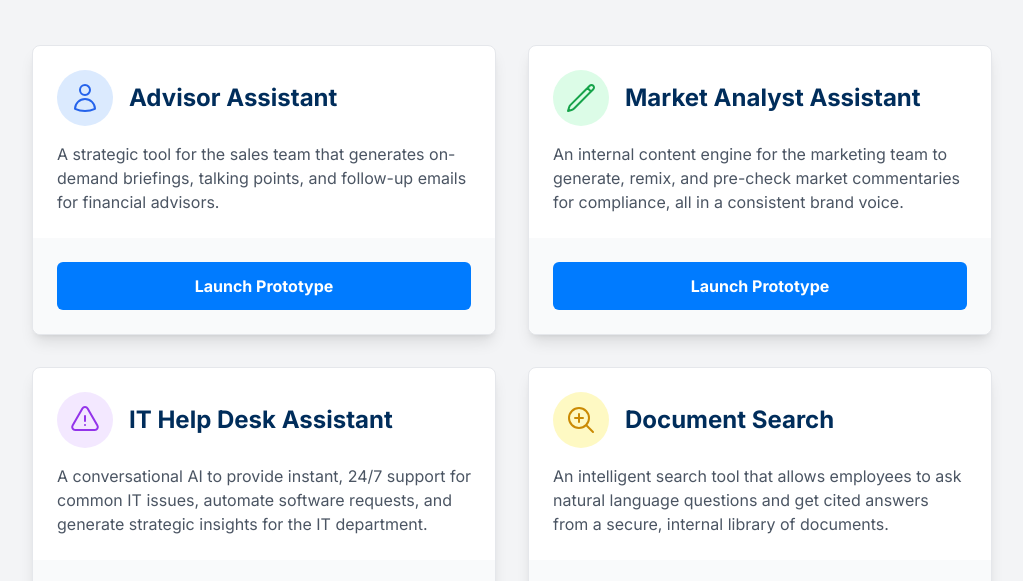
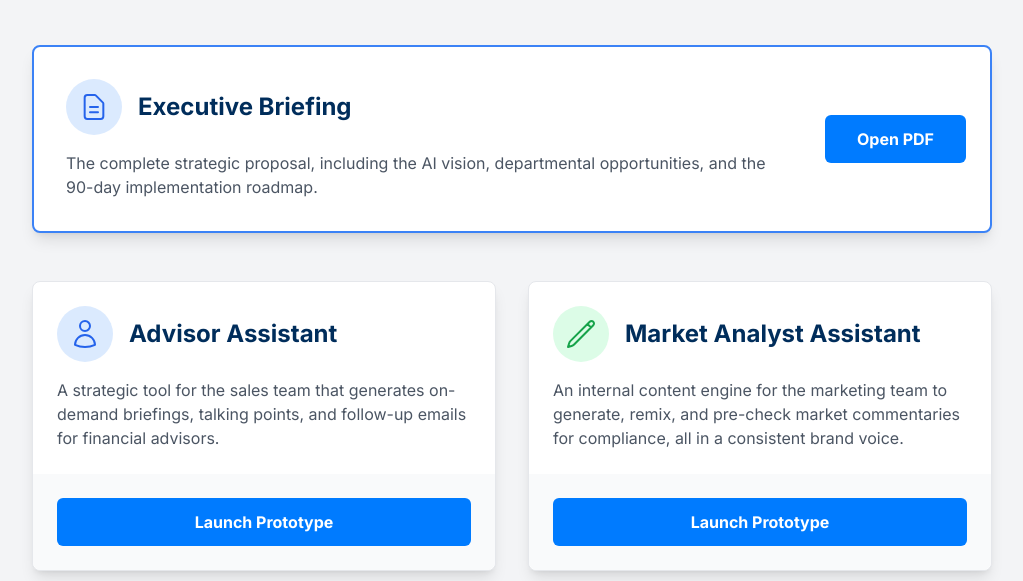
Before and after one commit to caleblong91/ai-prototypes, a plain HTML site: page index.html in a window 1280 px wide. Shown: the part 159-740 px from the top of the page, without its empty margins (128-1151 px from the left). Drawn offline with nearby package versions, Linux system fonts and the light colour scheme.

Commit message:
Update index.html

```diff
--- a/index.html
+++ b/index.html
@@ -33,6 +33,26 @@
             <p class="text-xl text-gray-600 mt-4">Demonstrating Strategic AI Solutions for Meeder Investments</p>
             <p class="text-base text-gray-500 mt-2">Prepared by Caleb Long</p>
         </header>
+
+         <!-- Primary Document -->
+        <div class="mb-12">
+             <div class="card bg-white rounded-lg shadow-lg border-2 border-blue-500 flex flex-col md:flex-row items-center">
+                <div class="p-8 flex-1">
+                    <div class="flex items-center">
+                        <div class="bg-blue-100 p-3 rounded-full">
+                           <svg class="h-8 w-8 text-blue-600" xmlns="http://www.w3.org/2000/svg" fill="none" viewBox="0 0 24 24" stroke-width="1.5" stroke="currentColor"><path stroke-linecap="round" stroke-linejoin="round" d="M9 12h6m-6 4h6m2 5H7a2 2 0 01-2-2V5a2 2 0 012-2h5.586a1 1 0 01.707.293l5.414 5.414a1 1 0 01.293.707V19a2 2 0 01-2 2z" /></svg>
+                        </div>
+                        <h2 class="text-2xl font-bold meeder-blue ml-4">Executive Briefing</h2>
+                    </div>
+                    <p class="text-gray-600 mt-4">The complete strategic proposal, including the AI vision, departmental opportunities, and the 90-day implementation roadmap.</p>
+                </div>
+                <div class="p-6 w-full md:w-auto">
+                    <a href="briefing.pdf" target="_blank" class="block text-center bg-[#007BFF] text-white font-bold py-3 px-8 rounded-md hover:bg-blue-700 transition-colors">
+                        Open PDF
+                    </a>
+                </div>
+            </div>
+        </div>
 
         <!-- Prototype Grid -->
         <div class="grid grid-cols-1 md:grid-cols-2 gap-8">
```
